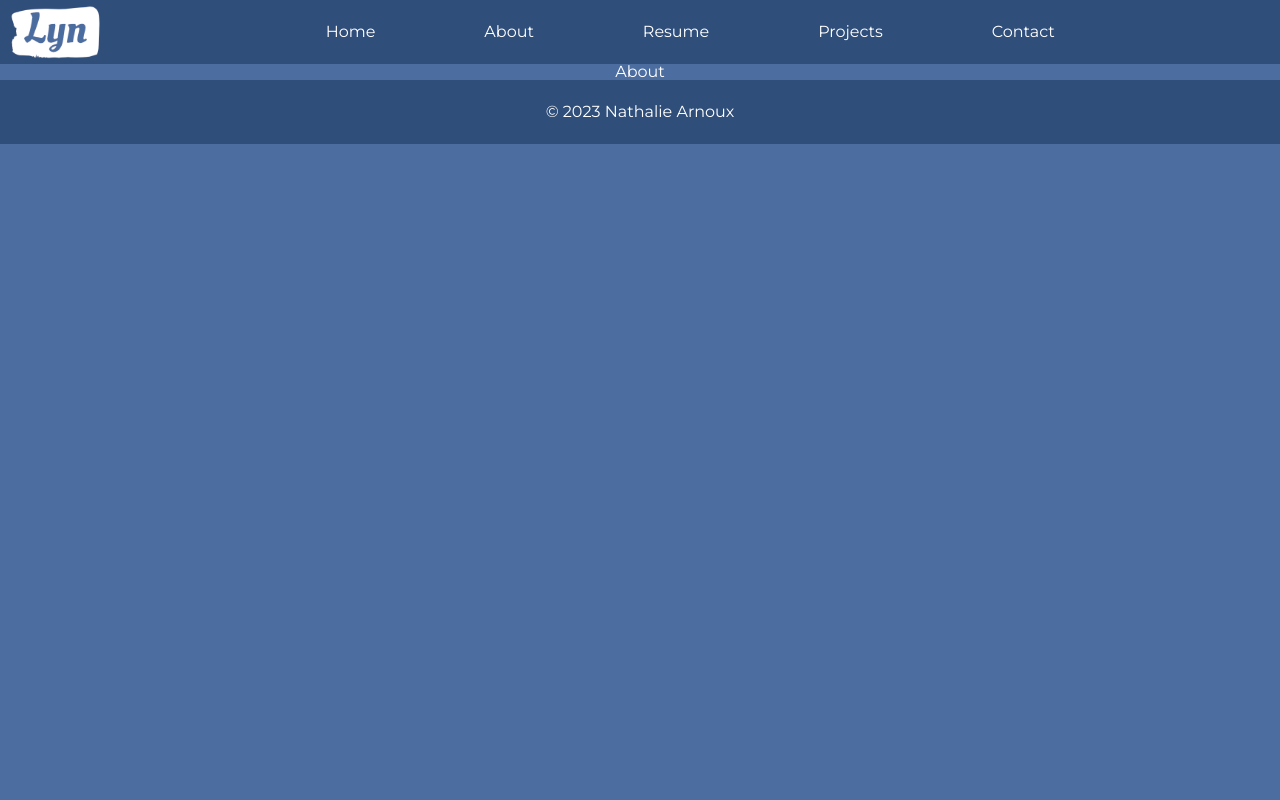
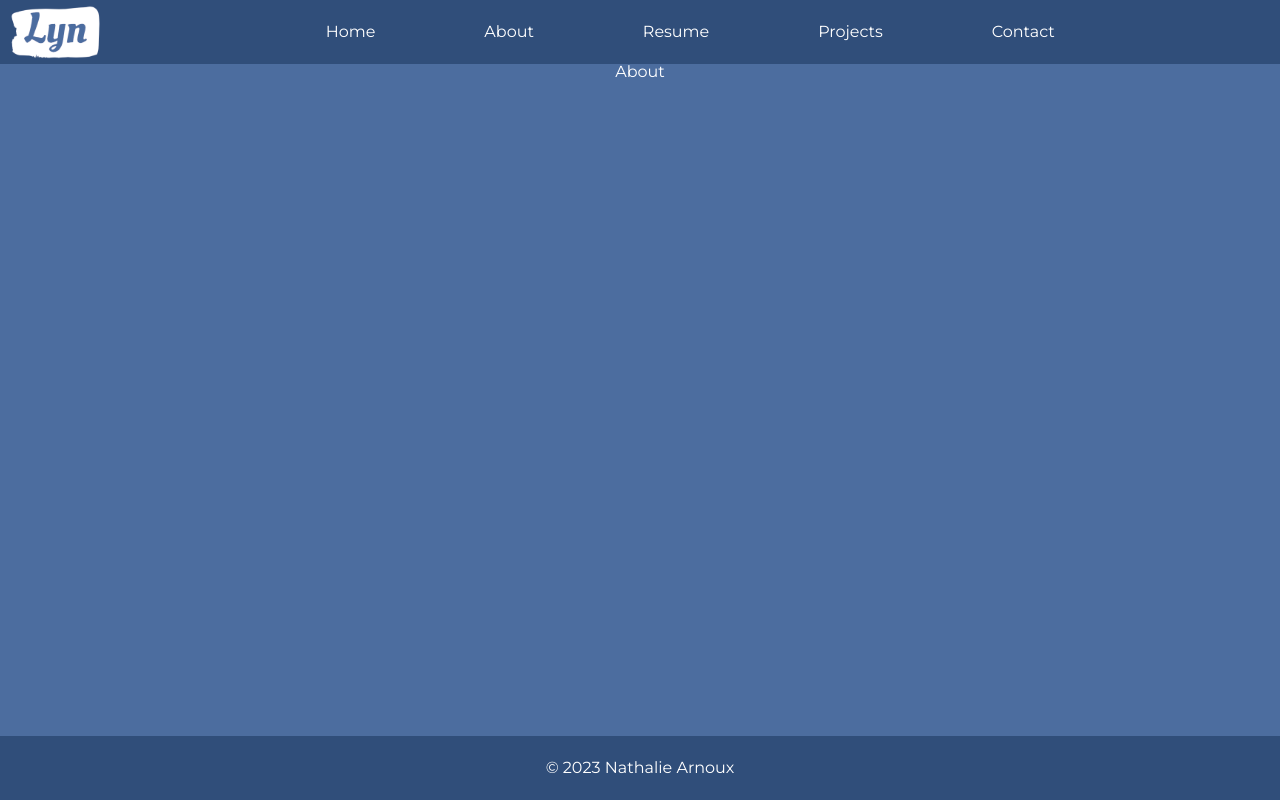
Before and after one commit to nathalieArnoux/portfolio-test, a React (Vite) app: page /about in a window 1280 px wide. Built offline with nearby package versions, Linux system fonts and the light colour scheme.

Commit message:
fixed footer to appear on screen bottom if page content is too short

```diff
--- a/src/components/About/About.jsx
+++ b/src/components/About/About.jsx
@@ -1,7 +1,7 @@
 import './About.scss';
 
 const About = () => {
-  return <p>About</p>;
+  return <p className="content">About</p>;
 };
 
 export default About;
--- a/src/components/About/About.scss
+++ b/src/components/About/About.scss
@@ -0,0 +1,4 @@
+.content {
+  display: flex;
+  flex-direction: column;
+}
--- a/src/components/App/App.scss
+++ b/src/components/App/App.scss
@@ -1,4 +1,13 @@
 .App {
+	text-align: center;
+
+	main {
+		min-height: 84vh;
+	}
+
+}
+
+/* .App {
 	text-align: center;
 
 	&-logo {
@@ -34,3 +43,4 @@
 		transform: rotate(360deg);
 	}
 }
+ */
```
